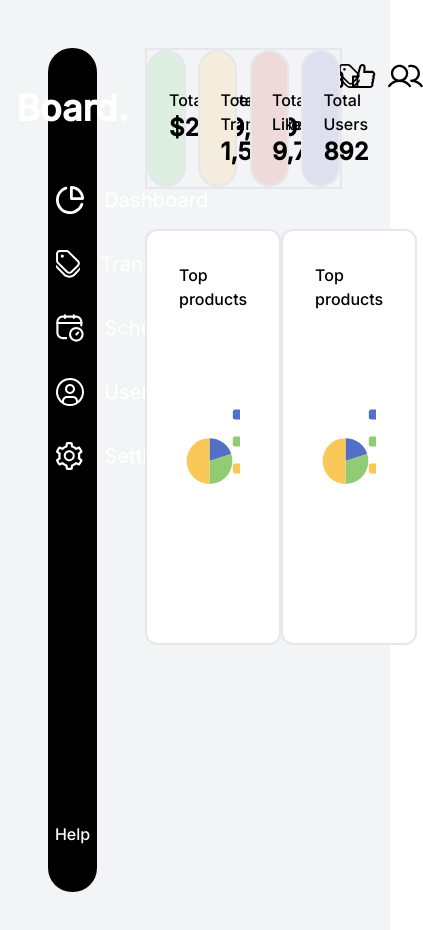
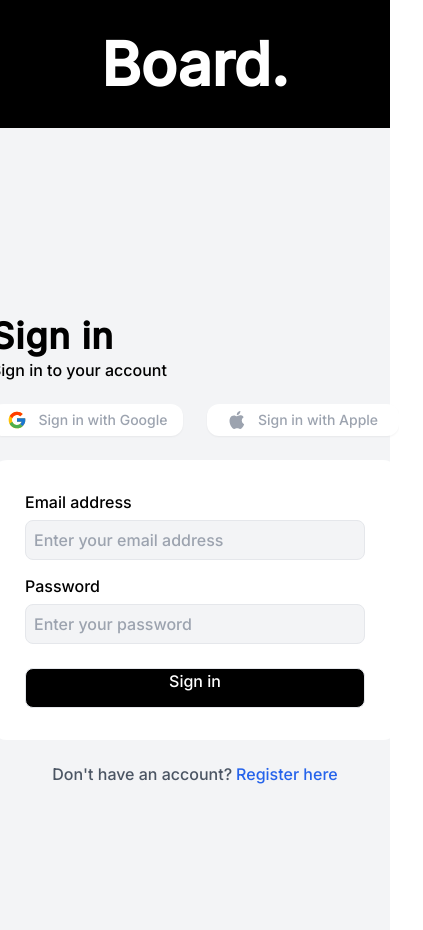
Before and after one commit to Prathmesh410/Task-listed, a React (Create React App) app in the folder frontend/: page / in a window 390 px wide. Shown: the top 930 px of the page, 423 px wide, since content can reach past the window. Built offline with nearby package versions, Linux system fonts and the light colour scheme.

Commit message:
SignIn,signup with email pass

```diff
--- a/frontend/src/App.js
+++ b/frontend/src/App.js
@@ -1,13 +1,19 @@
 import './App.css';
 import HomePage from './components/HomePage/HomePage'
 import SigninPage from './components/SigninPage/SigninPage';
+import { BrowserRouter,Route, Routes } from 'react-router-dom';
+
 
 function App() {
   return (
+    <BrowserRouter>
     <div className="App">
-      {/* <SigninPage/> */}
-      <HomePage className="overflow-y-hidden" />
+     <Routes>
+      <Route path="/" element={<SigninPage/>}/>
+      <Route path='/home' element={<HomePage/>}/>
+     </Routes>
     </div>
+    </BrowserRouter>
   );
 }
 
--- a/frontend/src/components/HomePage/Card/Pie.js
+++ b/frontend/src/components/HomePage/Card/Pie.js
@@ -6,24 +6,7 @@ const data = [  { value: 20, name: 'Entry 1', color: '#98D89E' },
 
 const option = {
   tooltip: {},
-  legend: {
-    orient: 'vertical',
-    left: '80%',
-    top:'30%',
-    align: 'left',
-    itemWidth: 10,
-    itemHeight: 10,
-    formatter: function (name) {
-      const item = data.find((item) => item.name === name);
-      return ` ${name}`;
-    },
-    textStyle: {
-        fontStyle: 'normal',
-        fontWeight: 700,
-        fontSize: 14,
-        lineHeight: 17
-    },
-  },
+
   series: [
     {
       type: 'pie',
--- a/frontend/src/components/HomePage/Card/TopProduct.js
+++ b/frontend/src/components/HomePage/Card/TopProduct.js
@@ -6,7 +6,7 @@ function TopProduct() {
   return (
     <Card >
         <p>Top products</p>
-        <PieChart />
+        <PieChart/>
 
     </Card>
   )
--- a/frontend/src/components/SigninPage/Signin.js
+++ b/frontend/src/components/SigninPage/Signin.js
@@ -6,9 +6,13 @@ import { GrApple } from "react-icons/gr";
 import SigninForm from "./SigninForm";
 function Signin() {
   const [user, setUser] = useState("");
+  const [register,setRegister] = useState(false);
+
+
   useEffect(() => {
     setUser(localStorage.getItem("email"));
   }, []);
+
 
   const handleClick = () => {
     signInWithPopup(auth, provider).then((data) => {
@@ -17,13 +21,16 @@ function Signin() {
       console.log(user);
     });
   };
-
+  const handleResister = () =>{
+    setRegister(true);
+  }
+  console.log(register);
   return (
-    <div className="border-2 max-w-500 flex flex-col">
-      <h3 className="font-bold text-4xl leading-11 tracking-wide">Sign In</h3>
-      <p className="font-normal text-base leading-5 mt-1">Sign In to your account</p>
+    <div className="max-w-500 ">
+      <h3 className="font-bold text-4xl leading-11 tracking-wide">{register ? 'Sign up' : 'Sign in'}</h3>
+      <p className="font-normal text-base leading-5 mt-1">{register ? 'Sign up ' : 'Sign in '}to your account</p>
       <div className="flex justify-between mt-6">
-        <div className="rounded-lg h-8 w-48 bg-white shadow-sm
+        <div className="rounded-xl h-8 w-48 bg-white shadow-sm
           mr-3 flex items-center justify-center cursor-pointer"
           onClick={handleClick}
         >
@@ -37,7 +44,7 @@ function Signin() {
           </p>
         </div>
         <div
-          className="rounded-lg h-8 w-48 bg-white shadow-sm ml-3 flex items-center justify-center cursor-pointer"
+          className="rounded-xl h-8 w-48 bg-white shadow-sm ml-3 flex items-center justify-center cursor-pointer"
           onClick={handleClick}
         >
           <GrApple className="text-lg text-gray-400"/>
@@ -46,10 +53,10 @@ function Signin() {
          font-normal text-sm">Sign in with Apple</p>
         </div>
       </div>
-        <SigninForm/>
-        <div className='flex mt-6 item-center justify-center'>
+        <SigninForm register = {register} setRegister = {setRegister}/>
+        <div className='flex mt-6 item-center justify-center' >
           <p className="font-small text-base leading-5 font-light text-gray-600">Don't have an account?</p>
-          <p className="font-small text-base leading-5 font-light text-blue-600 ml-1 cursor-pointer">Register here</p>
+          <p className="font-small text-base leading-5 font-light text-blue-600 ml-1 cursor-pointer" onClick={handleResister}>Register here</p>
         </div>
     </div>
 
--- a/frontend/src/components/SigninPage/SigninForm.js
+++ b/frontend/src/components/SigninPage/SigninForm.js
@@ -1,22 +1,80 @@
-import React from 'react'
+import { createUserWithEmailAndPassword, signInWithEmailAndPassword } from 'firebase/auth'
+import React, { useState } from 'react'
+import { auth } from '../firebase'
+import { toast, ToastContainer } from 'react-toastify';
+import 'react-toastify/dist/ReactToastify.css';
 
-function SigninForm() {
+
+
+function SigninForm({register,setRegister}) {
+  const [email,setEmail] = useState("");
+  const [password,setPassword] = useState("");
+
+
+  const ReEnterPassword = () => {
+    return(
+      <div>
+      <p className='w-full h-5 font-normal text-base leading-5 mt-4 '>Re-enter Password</p>
+              <input type="password"
+               className="bg-gray-100 border
+                 rounded-lg w-full h-10 px-2 mt-2 outline-none"
+                placeholder="Enter your password"/>
+      </div>
+    )
+  }
+
+
+  const handleSubmit = (e) => {
+    e.preventDefault();
+    if(register){
+      createUserWithEmailAndPassword(auth,email,password)
+      .then((data) =>{
+        console.log(data);
+        toast.success('Sign-up successful!');
+        setRegister(false)
+      }).catch((error)=>{
+        toast.success(error?.code);
+      })
+
+    }
+    else {
+      signInWithEmailAndPassword(auth, email,password).then((data) => {
+        toast("Sign-in successful!")
+      })
+      .catch((error) => {
+        toast.success(error?.code);
+      })
+    }
+
+  }
+
+
   return (
-    <div className=' w-full h-72 bg-white mt-6 flex flex-col items-center justify-center rounded-2xl'>
+
+    <div className=' w-full h-fit bg-white mt-6 flex flex-col items-center
+     justify-center rounded-2xl py-8'>
+      <ToastContainer
+      autoClose={2000}
+      hideProgressBar={true}
+      className = "ToastContainer"
+      />
         <div className='bg-grey w-10/12'>
             <p className='w-full h-5 font-normal text-base leading-5'>Email address</p>
             <input type="email"
              className="bg-gray-100 border
                rounded-lg w-full h-10 px-2 mt-2 outline-none"
-              placeholder="Enter your email address"/>
+              placeholder="Enter your email address" onChange={(e) =>setEmail(e.target.value)}/>
             <p className='w-full h-5 font-normal text-base leading-5 mt-4 '>Password</p>
             <input type="password"
              className="bg-gray-100 border
                rounded-lg w-full h-10 px-2 mt-2 outline-none"
-              placeholder="Enter your password"/>
+              placeholder="Enter your password" onChange={(e) =>setPassword(e.target.value)}/>
+            {register && ReEnterPassword()}
 
              <div className="bg-black border
-               rounded-lg w-full h-10 px-2 mt-6 text-white justify-center items-center text-center cursor-pointer">Sign in</div>
+               rounded-lg w-full h-10 px-2 mt-6 text-white justify-center
+               items-center text-center cursor-pointer"
+               onClick={handleSubmit}>{register ? 'Sign up' : 'Sign in'}</div>
         </div>
     </div>
   )
--- /dev/null
+++ b/frontend/src/components/SigninPage/SigninPage.css
@@ -0,0 +1,24 @@
+
+
+@media (max-width: 650px) {
+   .SigninPage {
+      display: block;
+    }
+    .SigninForm {
+        width: 100vw;
+
+      }
+    .board-logo{
+        height: 8rem;
+        width: 100vw;
+      }
+  }
+
+.ToastContainer {
+    max-height: 0.5rem;
+    padding: 2px;
+}
+.Toastify__toast {
+    height: 0.7rem;
+    border-radius: 10px;
+  }
--- a/frontend/src/components/SigninPage/SigninPage.js
+++ b/frontend/src/components/SigninPage/SigninPage.js
@@ -1,14 +1,15 @@
 import React from "react";
 import Signin from "./Signin";
+import "./SigninPage.css"
 function SigninPage() {
   return (
-  <div className="flex h-screen">
+  <div className="flex h-screen SigninPage">
       <div className="w-1/3 h-screen
      bg-black text-white flex items-center justify-center
-      text-6xl font-bold">
+      text-6xl font-bold board-logo">
       Board.
     </div>
-    <div className="w-2/3 h-screen flex items-center justify-center bg-gray-100">
+    <div className="w-2/3 h-screen flex items-center justify-center bg-gray-100 SigninForm">
    <Signin />
     </div>
   </div>
```
Also changed, not shown: 2 other files (tests, documents, lock files or other folders).
